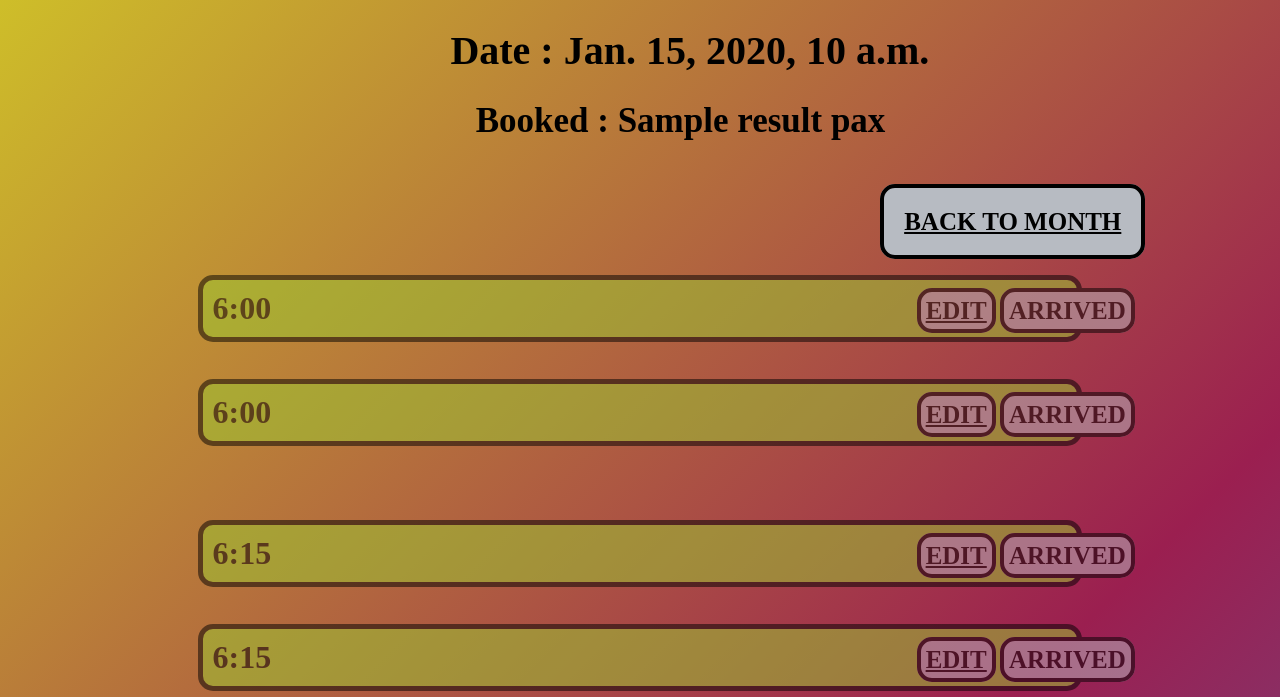
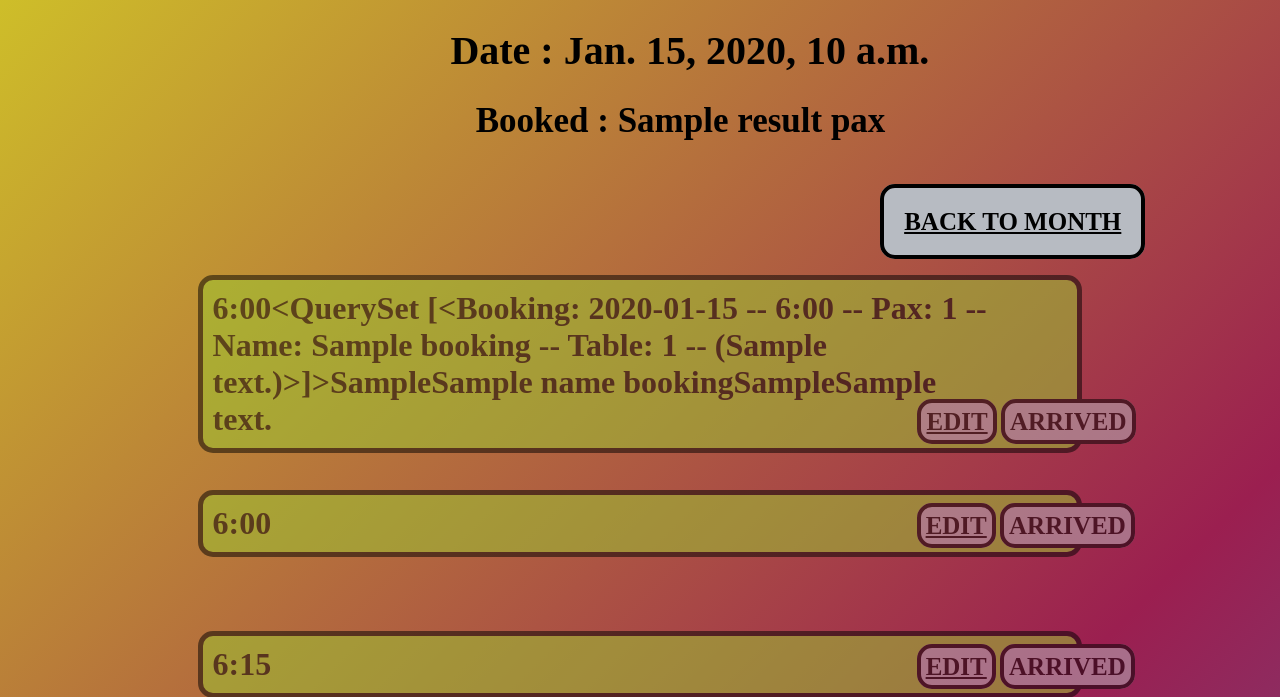
Before and after one commit to Sergiy-Solomka/pyCalendar, a Django app: template calendario/templates/calendario/day.html in a window 1280 px wide. Shown: the top 697 px of the page. Run offline with Django 3.2, Linux system fonts and the light colour scheme; tables that the repository leaves empty hold one stand-in row (values such as "Sample post"); the template is opened without the code that fills it: values that come from a table or form of the project are taken from there, most other values are stand-ins (such as "Sample title", 1, 10 or a date in 2020).

Commit message:
se muestra todo lo que hay en la reservas de dia

```diff
--- a/calendario/models.py
+++ b/calendario/models.py
@@ -3,7 +3,7 @@ from django.db import models
 
 class Booking(models.Model):
     TIME_CHOICES = (
-        ('18:00:00', '18:00:00'),
+        ('6:00', '6:00'),
         ('6:15', '6:15'),
         ('6:30', '6:30'),
         ('6:45', '6:45'),
@@ -18,11 +18,9 @@ class Booking(models.Model):
         ('9:00', '9:00'),
         ('9:15', '9:15'),
         ('9:30', '9:30'),
-        ('9:45', '9:45'),
-        ('10:00', '10:00'),
-    )
+        )
     date = models.DateField()
-    time = models.CharField(max_length =4,choices=TIME_CHOICES)
+    time = models.CharField(max_length =5,choices=TIME_CHOICES)
     pax = models.IntegerField(default=0)
     name = models.CharField(default='',max_length=20)
     table = models.IntegerField(default=0)
--- a/calendario/templates/calendario/day.html
+++ b/calendario/templates/calendario/day.html
@@ -16,14 +16,14 @@
     {% block content %}
     <h1 class="date_of_booking">Date : {{ date }}</h1>
     <h1 class="amount_of_pax">Booked : {{ result }} pax </h1>
-    {% endblock %}
+
 
 
     <h1></br>
       <a id ="back_menu" href="{% url 'index' %}">BACK TO MONTH</a>
       </br>
       </br>
-      <div class = "times">6:00<a class="edit_botton" href="{% url 'new_booking' %}"
+      <div class = "times">6:00{{ time_booking }}{{ pax_booking }}{{ name_booking }}{{ table_booking }}{{ comment_booking }}<a class="edit_botton" href="{% url 'new_booking' %}"
                                   onclick="window.open(this.href,'targetWindow','toolbar=no,location=no,status=no,' +
                                    ' menubar=no,scrollbars=yes,resizable=no, height =700, width = 500')
                                   ;return false;">EDIT</a><a class="arrived_botton">ARRIVED</a></div>
@@ -104,6 +104,6 @@
 
   </h1>
 
-
+{% endblock %}
   </body>
 </html>
--- a/calendario/urls.py
+++ b/calendario/urls.py
@@ -1,7 +1,6 @@
 from django.conf.urls import url
 
 from calendario.views import index, get_day_events, get_month_bookings,new_booking
-
 
 urlpatterns = [
     url(r'^$', index, name='index'),
--- a/calendario/views.py
+++ b/calendario/views.py
@@ -28,8 +28,10 @@ def get_day_events(request):
             date_1= total_date[:1]
             date_2=date_1[0]
             date = date_2["date"]
+            all_booking_of_day = Booking.objects.filter(date__year=year, date__month=month, date__day=day)
 
-            return render(request, 'calendario/day.html', {'result': result,'date': date})
+
+            return render(request, 'calendario/day.html', {'result': result,'date': date ,'time_booking': all_booking_of_day})
 
 
 
```
Also changed, not shown: calendario/templates/calendario/pruebas.html (added, +22 -0 lines).
